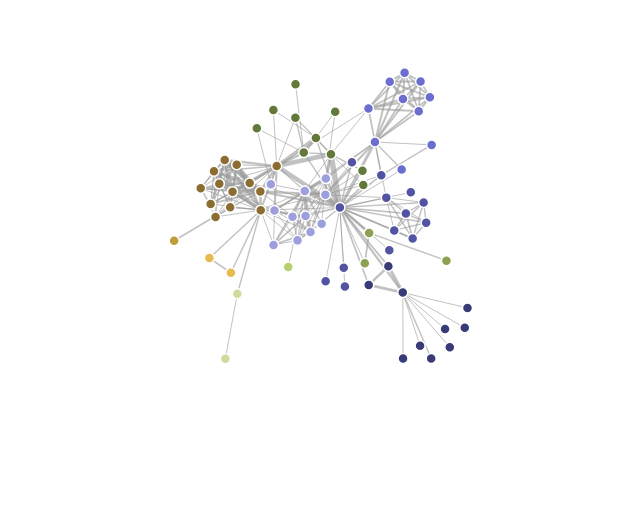
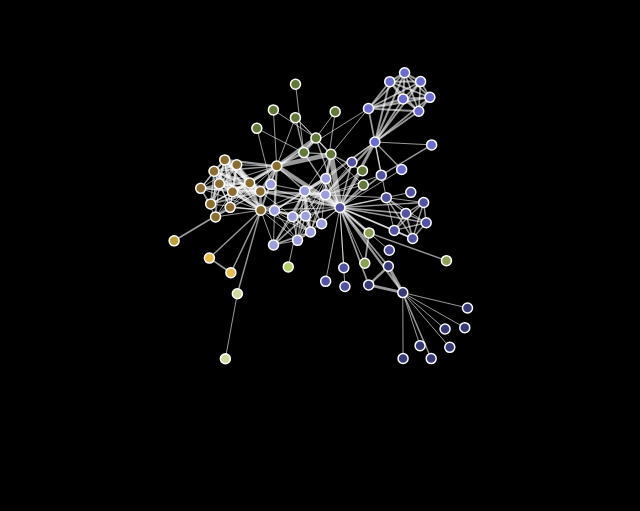
Before and after one commit to NoodleNut/d3-Force-Directed-Graph, a plain HTML site: page index.html in a window 1280 px wide. Shown: the whole page, without its empty margins (101-741 px from the left). Drawn offline with nearby package versions, Linux system fonts and the light colour scheme.

Commit message:
changed some styles

```diff
--- a/graph.js
+++ b/graph.js
@@ -8,25 +8,25 @@ var force = d3.layout.force() //Constructs a new force-directed layout
     .linkDistance(30)
     .size([width, height]);
 
-var svg = d3.select("body").append("svg") ////add container element called <svg>
+var svg = d3.select("body").append("svg") //add container element called <svg>
     .attr("width", width)
     .attr("height", height);
 
-d3.json("miserables.json", function(error, graph) {
+d3.json("miserables.json", function(error, graph) { //starts the graph
     force
-        .nodes(graph.nodes)
-        .links(graph.links)
-        .start();
+        .nodes(graph.nodes) //first element
+    .links(graph.links) //second element in each object in the json file
+    .start();
 
-    var link = svg.selectAll(".link")
+    var link = svg.selectAll(".link") //enter the links
         .data(graph.links)
         .enter().append("line")
         .attr("class", "link")
-        .style("stroke-width", function(d) {
+        .style("stroke-width", function(d) { //stroke width based on group attr
             return Math.sqrt(d.value);
         });
 
-    var node = svg.selectAll(".node")
+    var node = svg.selectAll(".node") //enter the nodes
         .data(graph.nodes)
         .enter().append("circle")
         .attr("class", "node")
@@ -36,11 +36,12 @@ d3.json("miserables.json", function(error, graph) {
         })
         .call(force.drag);
 
-    node.append("title")
-        .text(function(d) {
-            return d.name;
-        });
+    node.append("title") //sets each node's title to be the name attr
+    .text(function(d) {
+        return d.name;
+    });
 
+    //updates x and y coordinates of nodes and links for movement
     force.on("tick", function() {
         link.attr("x1", function(d) {
             return d.source.x;
--- a/style.css
+++ b/style.css
@@ -4,6 +4,10 @@
 }
 
 .link {
-  stroke: #999;
+  stroke: #fff;
   stroke-opacity: .6;
 }
+
+body{
+	background-color: black;
+}
```
